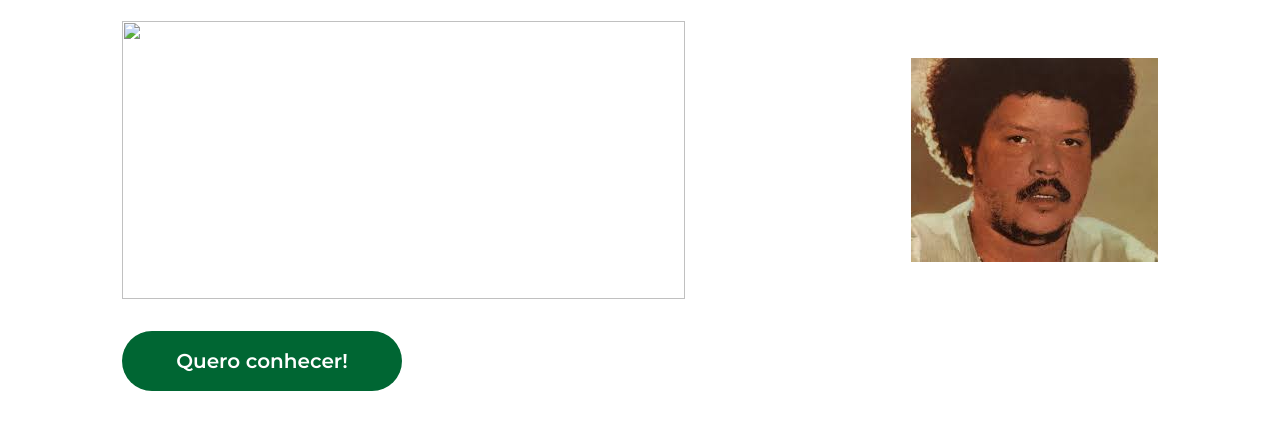
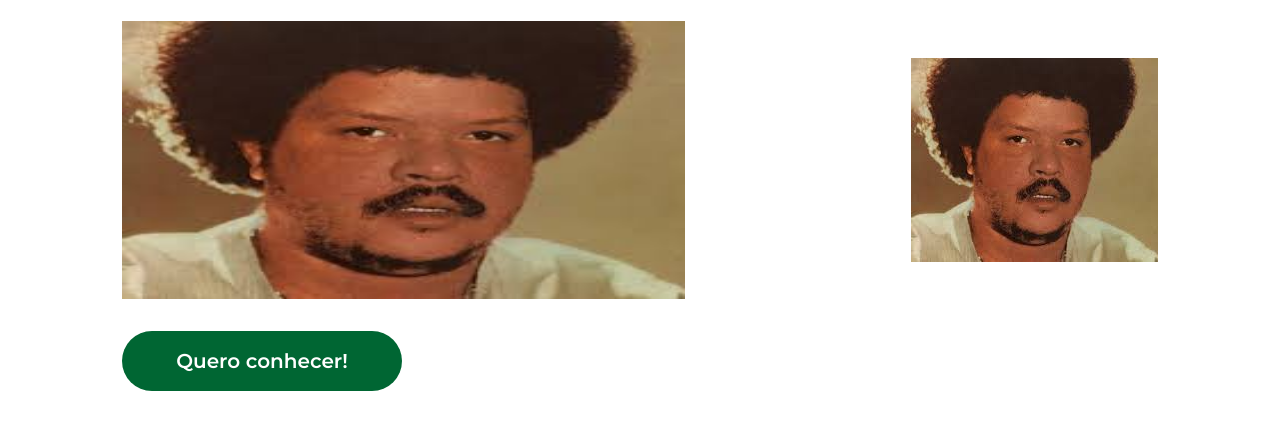
Before and after one commit to ettore263/Pgacessivel, a plain HTML site: page index.html in a window 1280 px wide. Shown: the part 512-942 px from the top of the page. Drawn offline with nearby package versions, Linux system fonts and the light colour scheme.

Commit message:
Update index.html

```diff
--- a/index.html
+++ b/index.html
@@ -44,7 +44,7 @@
             <div class="inicio-fundo d-flex justify-content-between align-items-center">
                 <div class="esquerda-conteudo">
                     <h1 class="display-4 text-white fst-italic fw-bold">Boas-vindas a</h1>
-                    <img src="download-1.jpeg" class="mb-3" width="563" height="278" loading="lazy">
+                    <img src="download-5.jpeg" class="mb-3" width="563" height="278" loading="lazy">
                     <a href="#tropicalia" class="btn btn-primary btn-lg botao-inicio fw-semibold">Quero
                         conhecer!</a>
                 </div>
```
